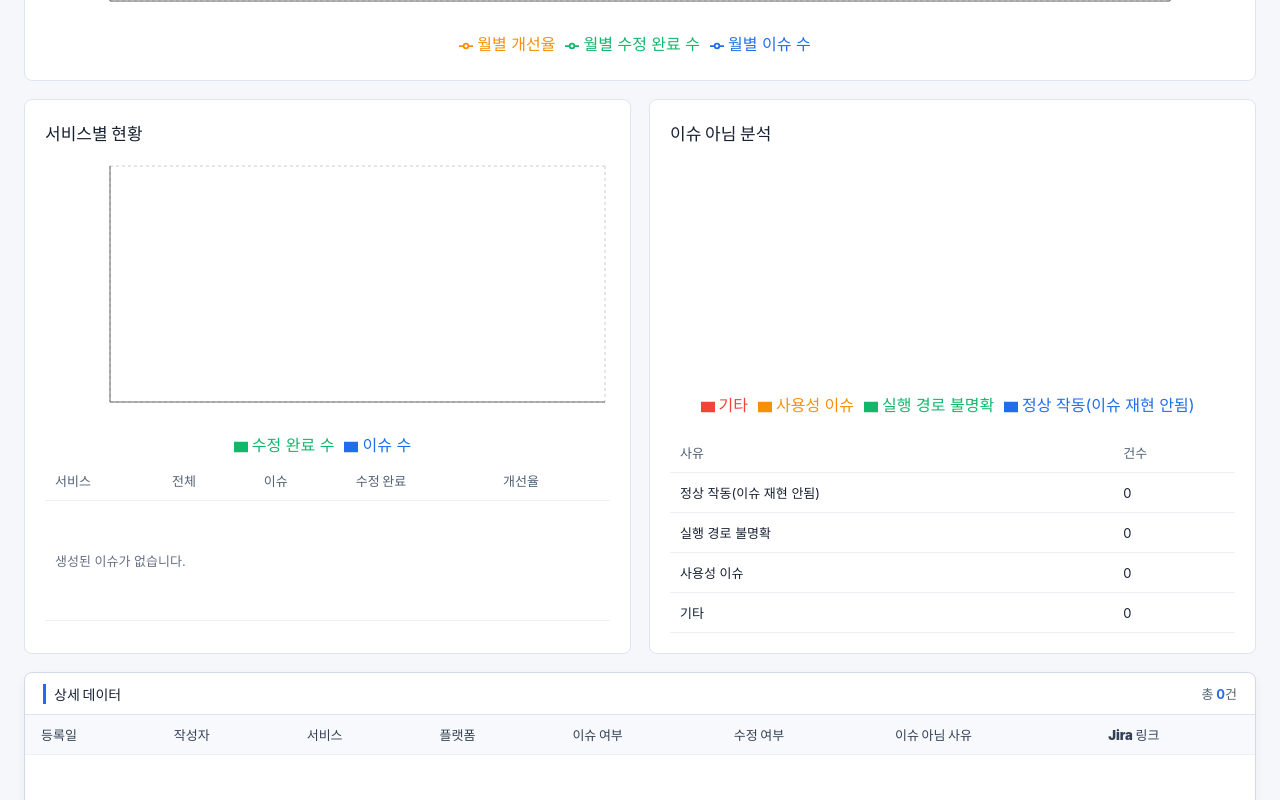
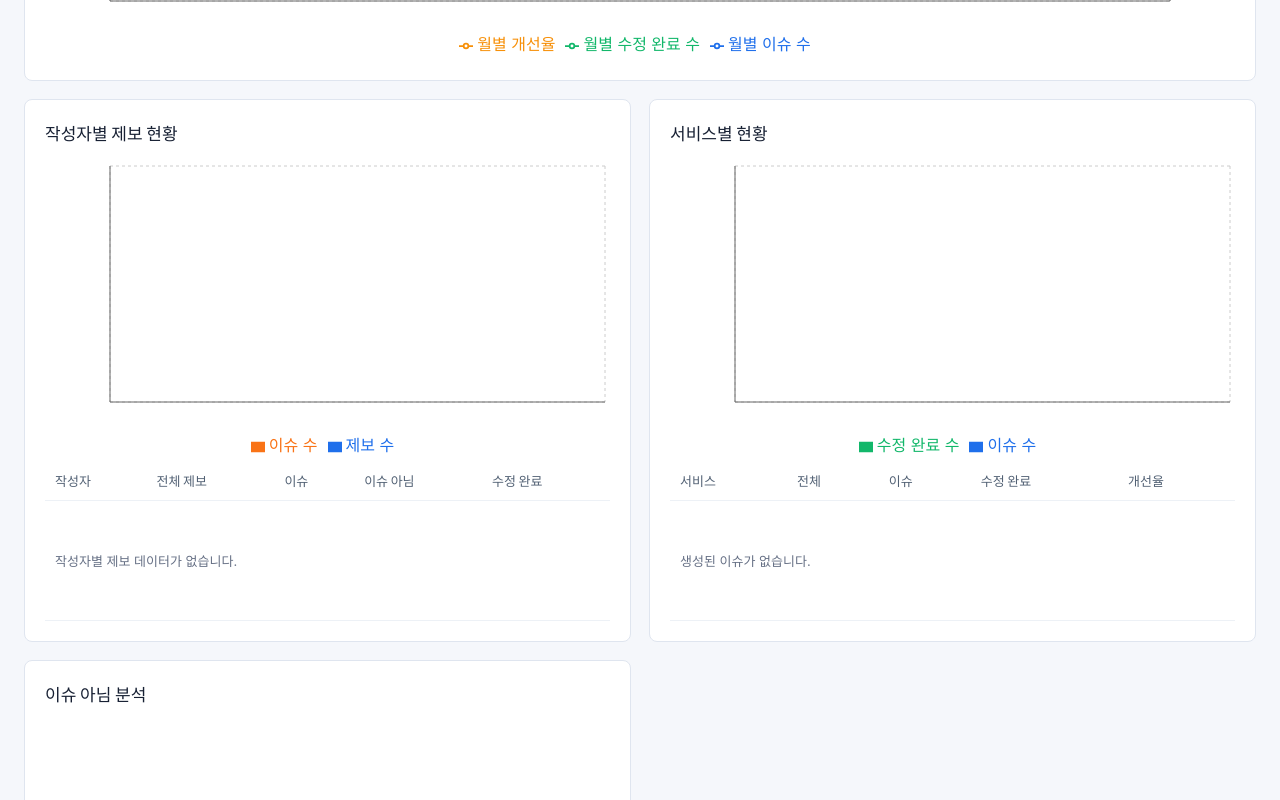
Before and after one commit to HYBEN09/supporters_dashboard, a React (Vite) app: page /dashboard in a window 1280 px wide. Shown: the part 720-1520 px from the top of the page. Built offline with nearby package versions, Linux system fonts and the light colour scheme.

Commit message:
feat(dashboard): add author report summary

```diff
--- a/src/data/filterOptions.ts
+++ b/src/data/filterOptions.ts
@@ -50,7 +50,7 @@ export const FIX_STATUS_OPTIONS = ["수정 필요", "수정 완료"] as const;
 
 export const NOT_ISSUE_REASON_OPTIONS = [
   "정상 작동(이슈 재현 안됨)",
+  "사용성 이슈",
   "실행 경로 불명확",
-  "사용성 이슈",
   "기타",
 ] as const;
--- a/src/pages/DashboardPage.tsx
+++ b/src/pages/DashboardPage.tsx
@@ -38,6 +38,7 @@ import {
   getPeriodById,
 } from "../utils/issueFilters";
 import {
+  getAuthorReportStatus,
   getKpis,
   getMonthlyStatus,
   getNotIssueReasonStatus,
@@ -69,6 +70,10 @@ export function DashboardPage() {
   const kpis = useMemo(() => getKpis(filteredIssues), [filteredIssues]);
   const monthlyStatus = useMemo(
     () => getMonthlyStatus(filteredIssues),
+    [filteredIssues],
+  );
+  const authorStatus = useMemo(
+    () => getAuthorReportStatus(filteredIssues),
     [filteredIssues],
   );
   const serviceStatus = useMemo(
@@ -300,6 +305,52 @@ export function DashboardPage() {
           </div>
         </SectionCard>
 
+        <SectionCard title="작성자별 제보 현황">
+          <div className={styles.chartBox}>
+            <ResponsiveContainer height={300} width="100%">
+              <BarChart data={authorStatus.slice(0, 10)}>
+                <CartesianGrid strokeDasharray="3 3" />
+                <XAxis dataKey="authorName" />
+                <YAxis allowDecimals={false} />
+                <Tooltip />
+                <Legend />
+                <Bar dataKey="totalReports" fill="#1f6feb" name="제보 수" />
+                <Bar dataKey="issueCount" fill="#f97316" name="이슈 수" />
+              </BarChart>
+            </ResponsiveContainer>
+          </div>
+          <table className={styles.summaryTable}>
+            <thead>
+              <tr>
+                <th>작성자</th>
+                <th>전체 제보</th>
+                <th>이슈</th>
+                <th>이슈 아님</th>
+                <th>수정 완료</th>
+              </tr>
+            </thead>
+            <tbody>
+              {authorStatus.length > 0 ? (
+                authorStatus.map((author) => (
+                  <tr key={author.authorName}>
+                    <td>{author.authorName}</td>
+                    <td>{author.totalReports}</td>
+                    <td>{author.issueCount}</td>
+                    <td>{author.notIssueCount}</td>
+                    <td>{author.fixedCount}</td>
+                  </tr>
+                ))
+              ) : (
+                <tr>
+                  <td className={styles.empty} colSpan={5}>
+                    작성자별 제보 데이터가 없습니다.
+                  </td>
+                </tr>
+              )}
+            </tbody>
+          </table>
+        </SectionCard>
+
         <SectionCard title="서비스별 현황">
           <div className={styles.chartBox}>
             <ResponsiveContainer height={300} width="100%">
--- a/src/utils/issueMetrics.ts
+++ b/src/utils/issueMetrics.ts
@@ -64,6 +64,56 @@ export function getMonthlyStatus(items: IssueItem[]) {
   );
 }
 
+export function getAuthorReportStatus(items: IssueItem[]) {
+  const authorMap = new Map<
+    string,
+    {
+      authorName: string;
+      totalReports: number;
+      issueCount: number;
+      notIssueCount: number;
+      fixedCount: number;
+    }
+  >();
+
+  items.forEach((item) => {
+    const authorName = item.authorName.trim() || "미입력";
+    const current =
+      authorMap.get(authorName) ??
+      {
+        authorName,
+        totalReports: 0,
+        issueCount: 0,
+        notIssueCount: 0,
+        fixedCount: 0,
+      };
+
+    current.totalReports += 1;
+
+    if (item.issueStatus === "이슈") {
+      current.issueCount += 1;
+    }
+
+    if (item.issueStatus === "이슈 아님") {
+      current.notIssueCount += 1;
+    }
+
+    if (item.issueStatus === "이슈" && item.fixStatus === "수정 완료") {
+      current.fixedCount += 1;
+    }
+
+    authorMap.set(authorName, current);
+  });
+
+  return Array.from(authorMap.values()).sort((a, b) => {
+    if (b.totalReports !== a.totalReports) {
+      return b.totalReports - a.totalReports;
+    }
+
+    return a.authorName.localeCompare(b.authorName);
+  });
+}
+
 export function getServiceStatus(items: IssueItem[]) {
   return SERVICE_OPTIONS.flatMap((serviceName) => {
     const serviceItems = items.filter((item) => item.serviceName === serviceName);
```
